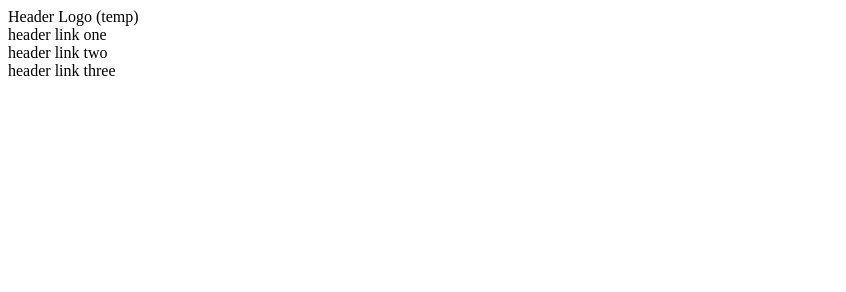
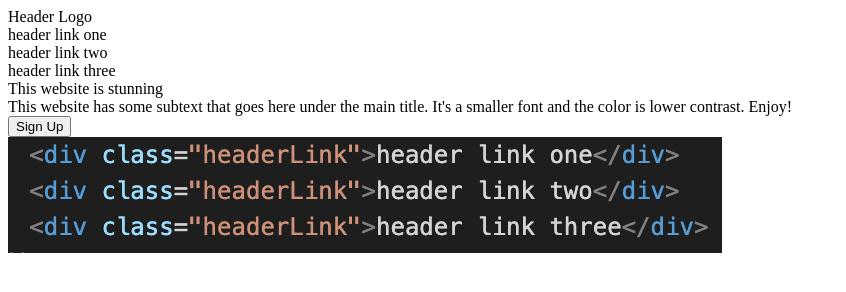
Before and after one commit to Bardemic/landingPageOdin, a plain HTML site: page index.html in a window 1280 px wide. Shown: the whole page, without its empty margins (0-846 px from the left). Drawn offline with Linux system fonts and the light colour scheme.

Commit message:
Add First Section, Add Photo

```diff
--- a/index.html
+++ b/index.html
@@ -8,12 +8,24 @@
 </head>
 <body>
 
-    <div class="header">
-        <div class="logo">Header Logo (temp)</div>
-        <div class="headerLinks">
-            <div class="headerLink">header link one</div>
-            <div class="headerLink">header link two</div>
-            <div class="headerLink">header link three</div>
+    <div class="firstSection">
+        <div class="header">
+            <div class="logo">Header Logo</div>
+            <div class="headerLinks">
+                <div class="headerLink">header link one</div>
+                <div class="headerLink">header link two</div>
+                <div class="headerLink">header link three</div>
+            </div>
+        </div>
+        <div class="firstContent">
+            <div class="firstLeft">
+                <div class="heroText">This website is stunning</div>
+                <div class="heroSecondaryText">This website has some subtext that goes here under the main title. It's a smaller font and the color is lower contrast. Enjoy!</div>
+                <button type="button">Sign Up</button>
+            </div>
+            <div class="firstRight">
+                <img src="code.png">
+            </div>
         </div>
     </div>
 
```
Also changed, not shown: code.png (added).
